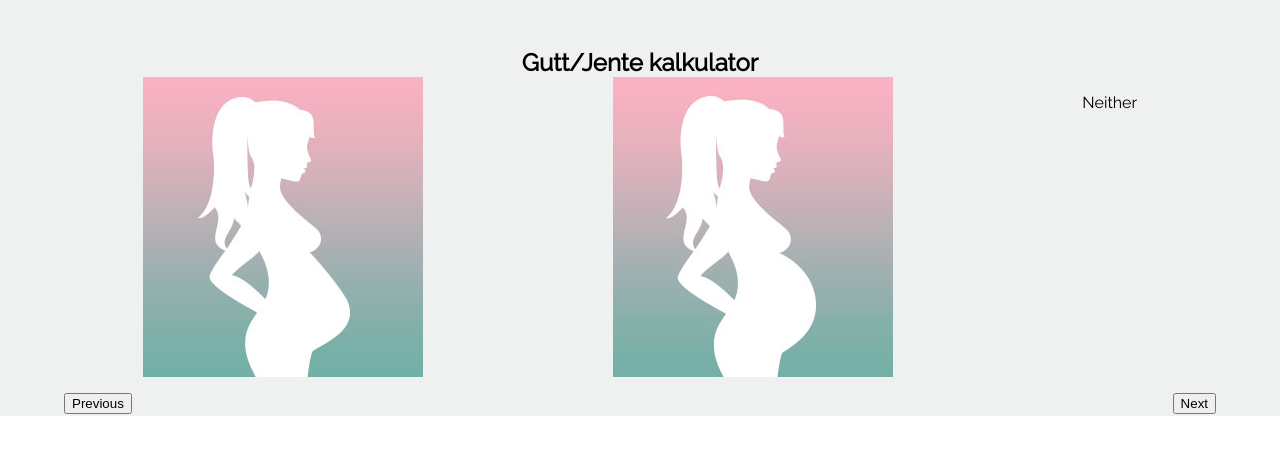
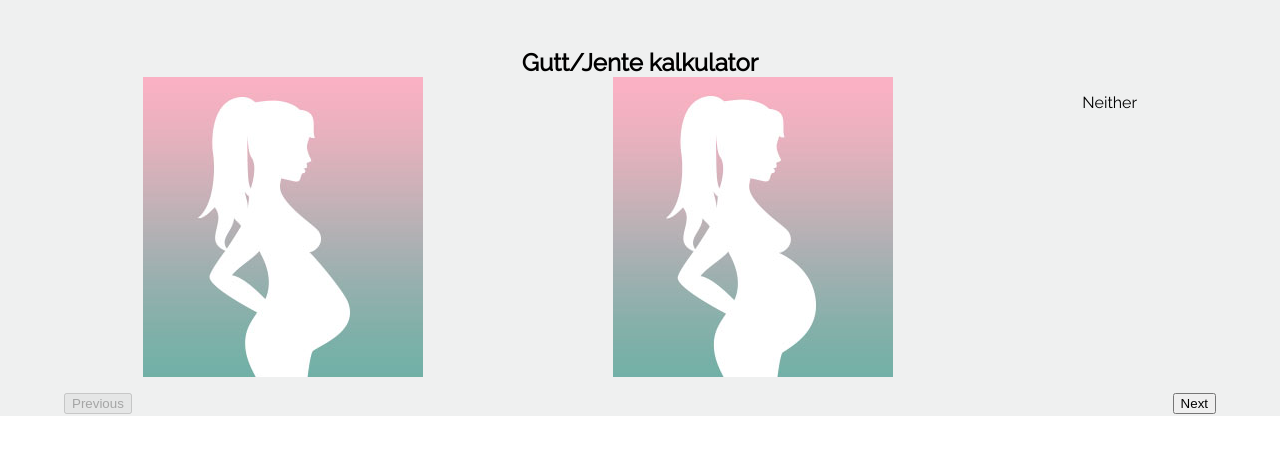
Before and after one commit to excalliburbd/boy-girl-kalkulator, a React (Create React App) app: page / in a window 1280 px wide. Both pictures are taken after a click on the button "Start". Shown: the top 454 px of the page. Built offline with nearby package versions, Linux system fonts and the light colour scheme.

Commit message:
question step and selection logic

```diff
--- a/src/QuestionStep.js
+++ b/src/QuestionStep.js
@@ -1,5 +1,11 @@
 import React, { Component } from 'react';
 import styled from 'styled-components';
+
+import Stepper from './Stepper';
+
+const QuestionContainer = styled.div`
+  height: 100%;
+`;
 
 const OptionsContainer = styled.div`
   display: flex;
@@ -12,24 +18,54 @@ class QuestionStep extends Component {
     selected: null
   }
 
+  handleSelect = value => {
+    this.setState((prevState, props) => ({
+      selected: value
+    }))
+  }
+
+  clearState = fn => {
+    this.setState((prevState, props) => ({
+      selected: null
+    }));
+
+    return fn();
+  }
+
   render() {
     const {
       type,
-      values
+      values,
+      handleNext,
+      handlePrevious
     } = this.props;
+
+    const {
+      selected
+    } = this.state;
 
     if (type == 'dropdown') {
       //TODO: date age
     }
 
-    return <OptionsContainer>
-      {
-        values.map(
-          (value, key) =>  <img src={require(`./assets/quiz/${value}.jpg`)} alt={`option ${key+1}`} />
-        )
-      }
-      <p>Neither</p>
-    </OptionsContainer>;
+    return <QuestionContainer>
+      <OptionsContainer>
+        {
+          values.map(
+            (value, key) =>  <img src={require(`./assets/quiz/${value}.jpg`)}
+                                  alt={`option ${key+1}`}
+                                  key={value}
+                                  selected={value === selected}
+                                  onClick={() => this.handleSelect(value)} />
+          )
+        }
+        <p>Neither</p>
+      </OptionsContainer>
+      <Stepper handleNext={this.clearState.bind(this, handleNext)}
+               handlePrevious={this.clearState.bind(this, handlePrevious)}
+               disableNext={ values[0] === '5a'}
+               disablePrevious={ values[0] === '1a' } />
+    </QuestionContainer>;
   }
 }
 
--- a/src/Quiz.js
+++ b/src/Quiz.js
@@ -5,7 +5,6 @@ import styled from 'styled-components';
 
 import QuestionStep from './QuestionStep';
 import StartStep from './StartStep';
-import Stepper from './Stepper';
 
 const QuizContainer = styled.div`
   height: 100%;
@@ -15,7 +14,10 @@ const addToHex = (num, value) => (parseInt(num, 16) + value).toString(16);
 
 class Quiz extends Component {
   state = {
-    step: 'start'
+    step: 'start',
+    values: {
+
+    }
   }
 
   handleQuizStart = () => {
@@ -79,10 +81,10 @@ class Quiz extends Component {
         {
           step === 'start' ?
             <StartStep handleStart={this.handleQuizStart}/> :
-            <QuestionStep { ...this.getProps() } />
+            <QuestionStep { ...this.getProps() }
+                          handleNext={this.handleNextStep}
+                          handlePrevious={this.handlePreviousStep} />
         }
-        { step === 'start' ? null : <Stepper handleNext={this.handleNextStep}
-                                             handlePrevious={this.handlePreviousStep} /> }
       </QuizContainer>
     );
 
--- a/src/Stepper.js
+++ b/src/Stepper.js
@@ -10,10 +10,12 @@ const StepperContainer = styled.div`
 
 const Stepper = ({
   handleNext,
-  handlePrevious
+  handlePrevious,
+  disableNext,
+  disablePrevious
 }) => <StepperContainer>
-  <button onClick={handlePrevious}>Previous</button>
-  <button onClick={handleNext}>Next</button>
+  <button onClick={handlePrevious} disabled={disablePrevious} >Previous</button>
+  <button onClick={handleNext} disabled={disableNext} >Next</button>
 </StepperContainer>;
 
 export default Stepper;
```
